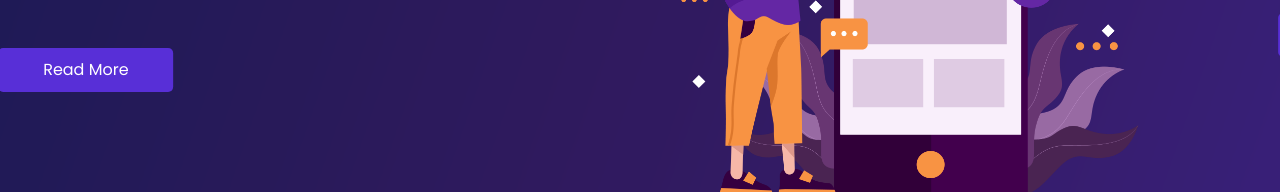
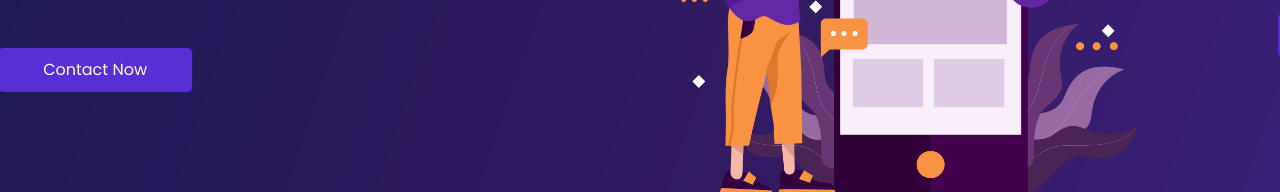
Before and after one commit to Ashish-9022/upsitedigital.github.io, a plain HTML site: page index.html in a window 1280 px wide. Shown: the part 410-602 px from the top of the page. Drawn offline with nearby package versions, Linux system fonts and the light colour scheme.

Commit message:
Update index.html

```diff
--- a/index.html
+++ b/index.html
@@ -87,7 +87,7 @@
                       It’s your time to grow your business with us.
                     </p>
                     <a href="https://wa.me/+919503259382?text=Hi" class="">
-                      Read More
+ Contact Now
                     </a>
                   </div>
                 </div>
@@ -117,7 +117,7 @@
 
                     </p>
                     <a href="https://wa.me/+919503259382?text=Hi" class="">
-                      Read More
+                      Contact Now
                     </a>
                   </div>
                 </div>
```
